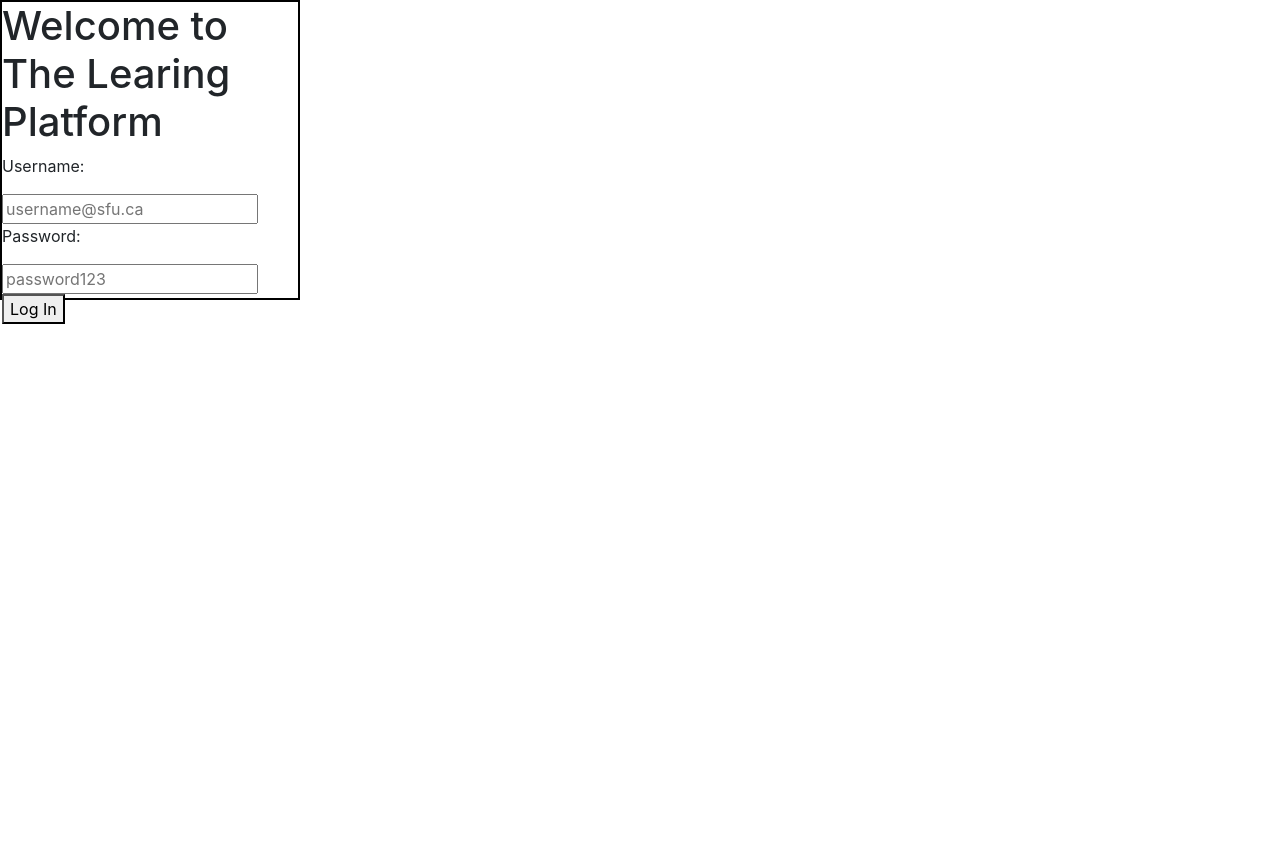
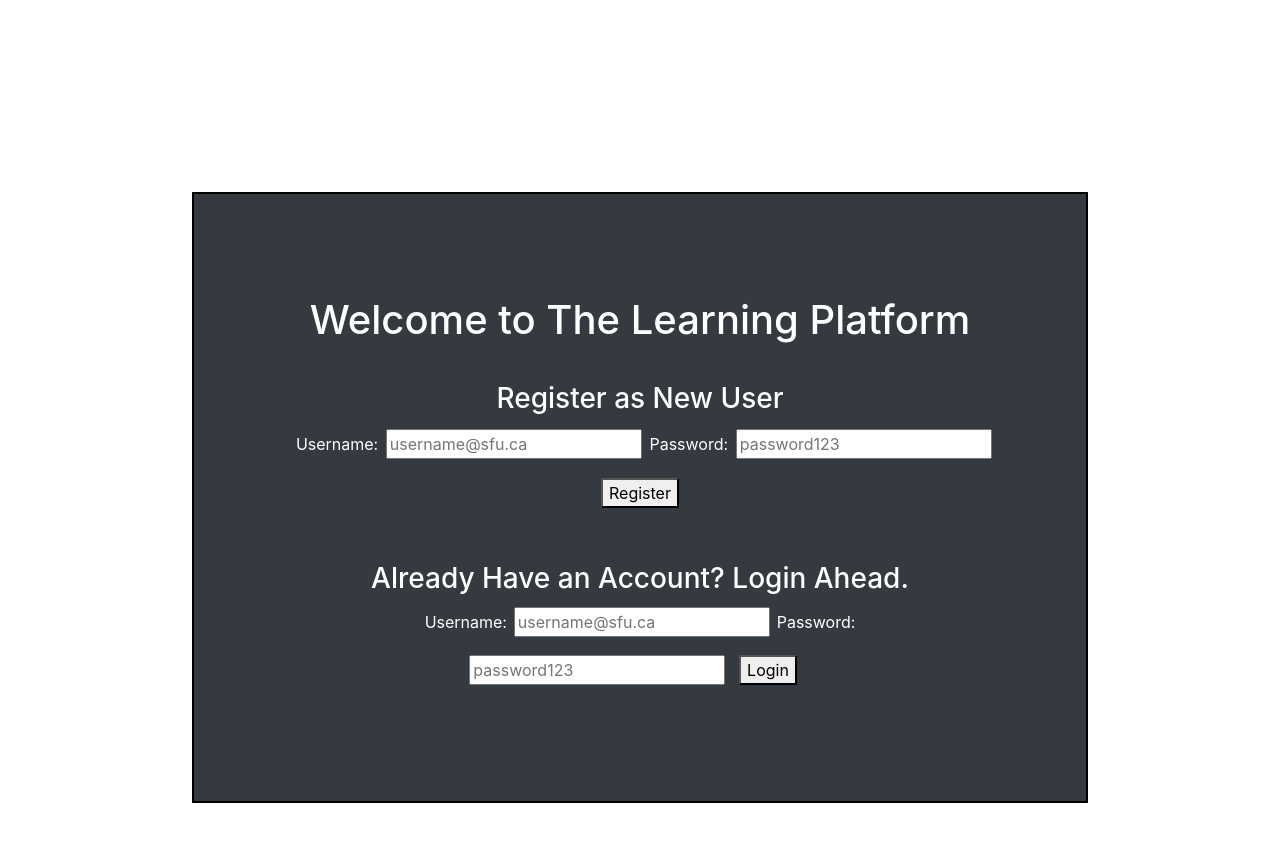
Before and after one commit to CMPT-470-Fall-2020/Code-Tutorial-App, a React (Create React App) app in the folder client/: page /login in a window 1280 px wide. Shown: the top 842 px of the page. Before the commit the page ends 800 px from the top, so only its background shows below. Built offline with nearby package versions, Linux system fonts and the light colour scheme.

Commit message:
Add register option and make calls to server to fufill register and login requests

```diff
--- a/client/src/components/Login.css
+++ /dev/null
@@ -1,5 +0,0 @@
-.LoginPage {
-    height: 300px;
-    width: 300px;
-    border: 2px solid black;
-  }
--- a/client/src/components/Login.js
+++ b/client/src/components/Login.js
@@ -1,7 +1,5 @@
 import React, {Component} from 'react';
-import { Link } from 'react-router-dom';
-import "./Login.css";
-
+import axios from 'axios';
 
 export default class Login extends Component{
   // This is the component state which holds the text sent in by our express backend.
@@ -10,9 +8,23 @@
 
     this.state = {
       message:"no message",
+      registerName: '',
+      registerPassword: '',
       name: '',
-      password: ''
+      password: '',
     }
+  }
+
+  onChangeRegisterName(e) {
+    this.setState({
+      registerName: e.target.value
+    });
+  }
+
+  onChangeRegisterPassword(e) {
+    this.setState({
+      registerPassword: e.target.value
+    });
   }
 
   onChangeName(e) {
@@ -27,44 +39,117 @@
     });
   }
 
-  onSubmit(e){
+  onRegister(e){
     e.preventDefault();
 
     const user = {
+      name: this.state.registerName,
+      password: this.state.registerPassword
+    }
+
+    // Make request to register
+    axios({
+        method: "POST",
+        data: {
+          user
+        },
+        withCredentials: true,
+        url: "http://localhost:4000/register",
+    }).then((res) => {
+      console.log(res);
+      if (res.data === "User Created"){
+        window.location.href="./CreateTutorial";
+      }
+    });
+  }
+
+  onLogin(e){
+    e.preventDefault();
+
+    // Make request to login
+    axios({
+      method: "POST",
+      data: {
           name: this.state.name,
           password: this.state.password
+      },
+      withCredentials: true,
+      url: "http://localhost:4000/login",
+    }).then((res) => {
+      console.log(res);
+      if (res.data === "Authentication: Success") {
+        window.location.href="./CourseDashboard";
       }
-
-    // TODO: call to authentication
-    // axios.get('http://localhost:3000/dashboard')
-    //   .then(res => console.log(res.data));
+    });
   }
 
   render(){
     return (
-    <body className="LoginPage">
-        <h1>Welcome to The Learing Platform</h1>
-        <form onSubmit={this.onSubmit.bind(this)}>
-            <p>Username: </p>
+      <div className="LoginPage" style={loginStyle}>
+          <h1 style={headingStyle}>Welcome to The Learning Platform</h1>
+          <form onSubmit={this.onRegister.bind(this)}>
+              <h3>Register as New User</h3>
+              <label style={labelStyle}>Username: </label>
+              <input
+                type="text"
+                value={this.state.registerName}
+                onChange={this.onChangeRegisterName.bind(this)}
+                placeholder="username@sfu.ca">
+              </input>
+              <label style={labelStyle}>Password: </label>
+              <input
+                type="text"
+                value={this.state.registerPassword}
+                onChange={this.onChangeRegisterPassword.bind(this)}
+                placeholder="password123">
+              </input>
+              <button style={buttonStyle}>Register</button>
+          </form>
+          <form onSubmit={this.onLogin.bind(this)} style={formStyle}>
+          <h3>Already Have an Account? Login Ahead.</h3>
+          <label style={labelStyle}>Username: </label>
               <input
                 type="text"
                 value={this.state.name}
                 onChange={this.onChangeName.bind(this)}
                 placeholder="username@sfu.ca">
               </input>
-            <p>Password: </p>
+              <label style={labelStyle}>Password: </label>
               <input
                 type="text"
                 value={this.state.password}
                 onChange={this.onChangePassword.bind(this)}
                 placeholder="password123">
               </input>
-
-            <Link to={{pathname: '/coursedashboard'}}>
-                <button>Log In</button>
-            </Link>
+              <button style={buttonStyle}>Login</button>
           </form>
-    </body>
+      </div>
     );
   }
 }
+
+const headingStyle = {
+  margin: '5%'
+}
+
+const formStyle = {
+  margin: '5%'
+}
+
+const loginStyle = {
+    margin: '15%',
+    padding: '5%',
+    textAlign: 'center',
+    border: '2px solid black',
+    background: '#343a40',
+    color: 'white'
+}
+
+const labelStyle = {
+  margin: '1%'
+}
+
+const buttonStyle = {
+  display: 'inline',
+  margin: '2%'
+}
```
Lines whose indentation alone changed are shown as unchanged.
